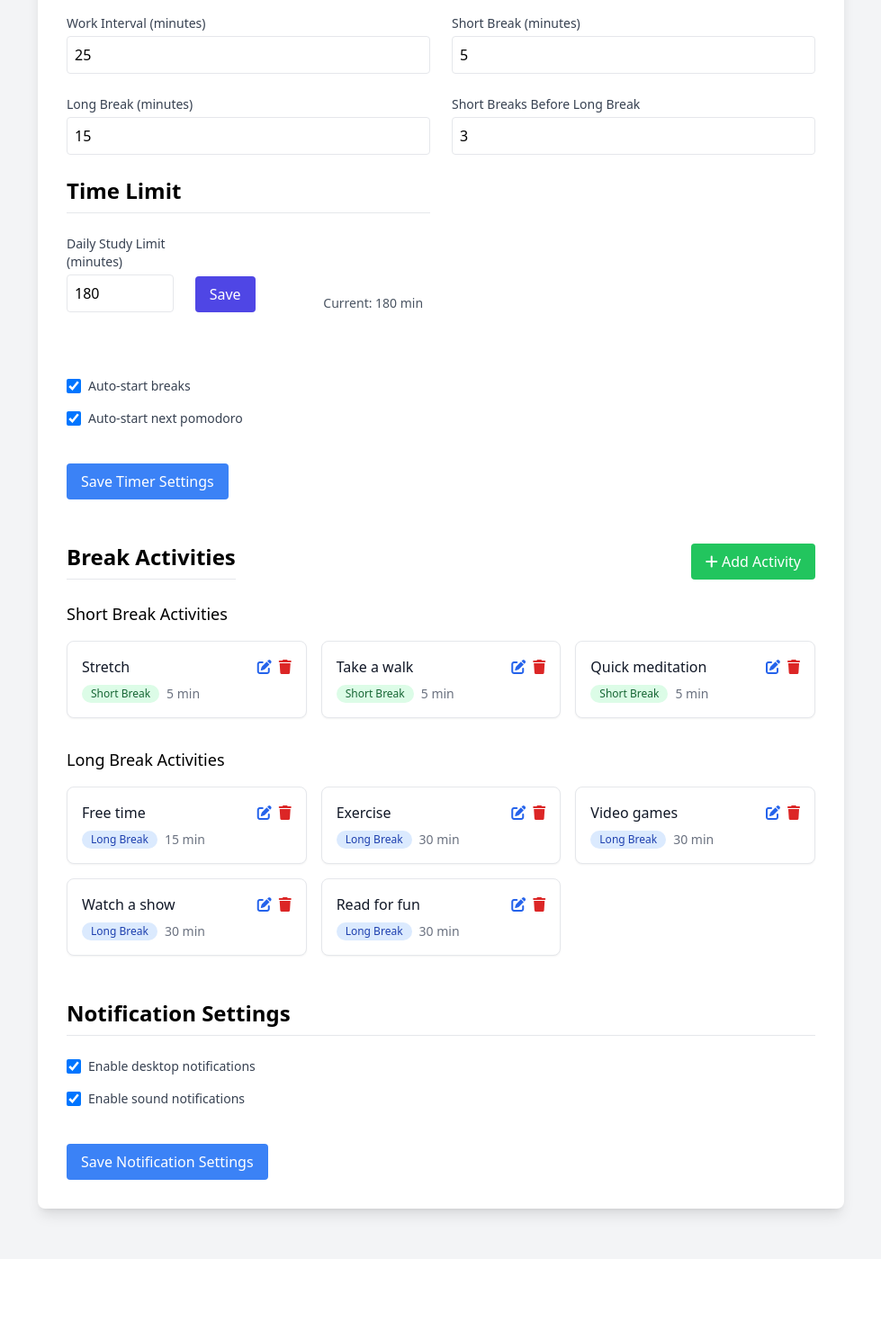
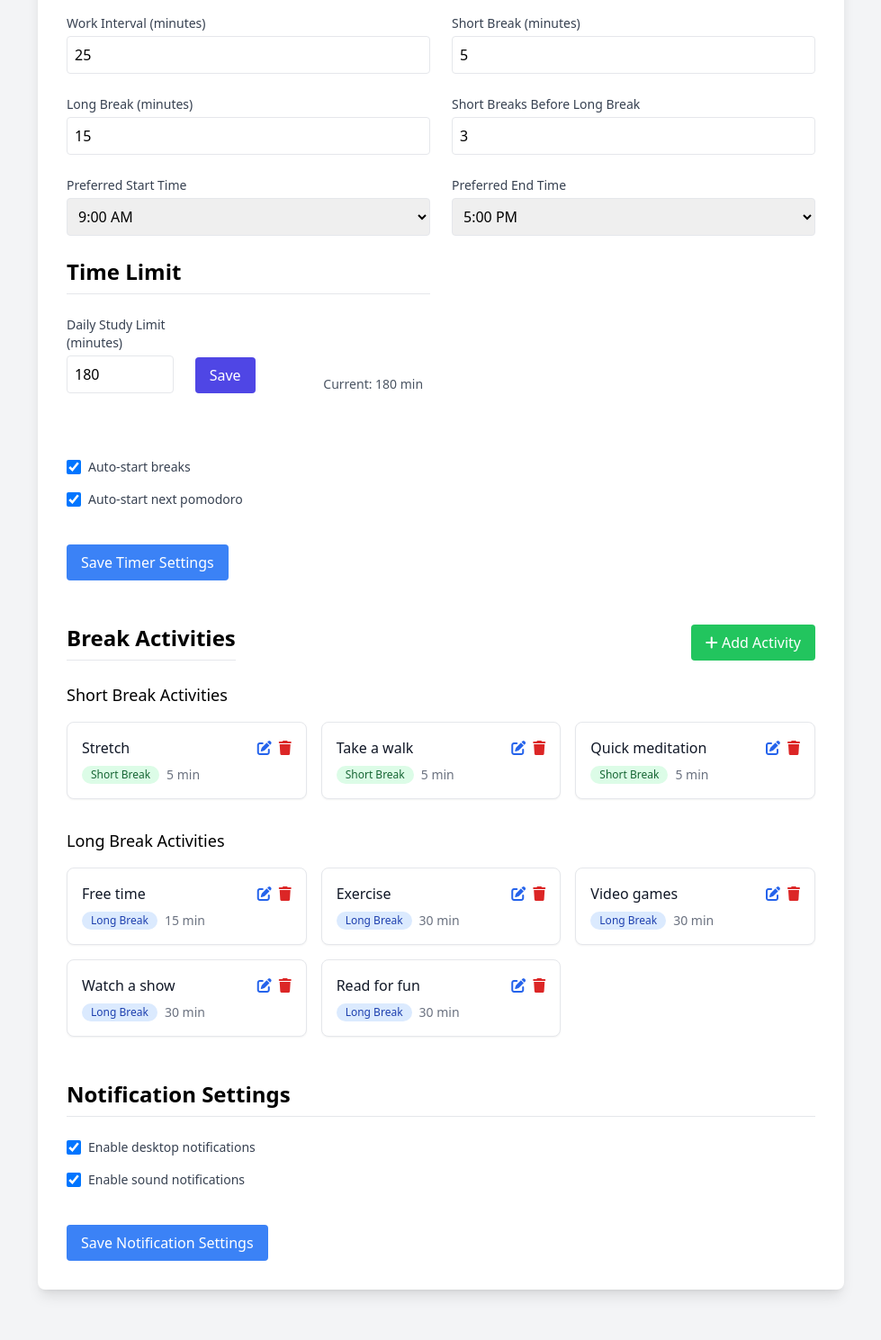
Before and after one commit to david801380511/timeflow, a FastAPI app: page /settings in a window 1280 px wide. Shown: the part 269-1758 px from the top of the page at 90% size, without its empty margins (150-1129 px from the left). Before the commit the page ends 1632 px from the top, so only its background shows below. Run offline with FastAPI, Linux system fonts and the light colour scheme; data comes from the database, SQL or seed files in the repository; some libraries are stand-ins or nearby versions.

Commit message:
feat: add preferred work hours with smart scheduling
Added comprehensive preferred work hours system:

Settings page improvements:
- Added "Preferred Start Time" dropdown (12 AM - 11 PM)
- Added "Preferred End Time" dropdown (12 AM - 11 PM)
- Default: 9 AM - 5 PM
- Settings persist to database and sync with auto-scheduler

Database changes:
- Added preferred_start_hour column to user_settings
- Added preferred_end_hour column to user_settings
- Migration script included

Smart scheduling algorithm:
- Respects preferred work hours by default
- Prioritizes 2-4 sessions per day (not just 1 block)
- Automatically adds breaks between consecutive sessions
- Bypass logic for urgent assignments:
  - If assignment can't fit in preferred hours AND is urgent
  - Extends to global hours (6 AM - 10 PM) as needed
  - Never schedules past 10 PM absolute limit

Example scenarios:
1. Normal: 5-hour assignment, 6 days available, prefer 1-4 PM
   → Schedules 2-3 blocks/day within 1-4 PM with breaks

2. Urgent: 10-hour assignment, due tomorrow, prefer 1-4 PM
   → Schedules blocks from 1-4 PM PLUS extends to 6 PM-8 PM

3. Very urgent: 15-hour assignment, due tomorrow, prefer 1-4 PM
   → Uses all available hours up to 10 PM limit

```diff
--- a/backend/models/models.py
+++ b/backend/models/models.py
@@ -29,6 +29,10 @@ class UserSettings(Base):
     auto_start_breaks = Column(Boolean, default=True)
     auto_start_pomodoros = Column(Boolean, default=True)
     long_break_delay = Column(Integer, default=15)  # minutes before suggesting long break activities
+
+    # Preferred work hours (in 24-hour format)
+    preferred_start_hour = Column(Integer, default=9)   # 9 AM
+    preferred_end_hour = Column(Integer, default=17)    # 5 PM (17:00)
 
     # Relationships
     break_activities = relationship("BreakActivity", back_populates="settings")
--- a/static/js/settings.js
+++ b/static/js/settings.js
@@ -53,6 +53,8 @@ function populateSettingsForm(settings) {
     document.getElementById('short-break').value = settings.short_break || 5;
     document.getElementById('long-break').value = settings.long_break || 15;
     document.getElementById('short-breaks-before-long').value = settings.short_breaks_before_long || 3;
+    document.getElementById('preferred-start-hour').value = settings.preferred_start_hour || 9;
+    document.getElementById('preferred-end-hour').value = settings.preferred_end_hour || 17;
     document.getElementById('auto-start-breaks').checked = settings.auto_start_breaks !== false; // Default to true
     document.getElementById('auto-start-pomodoros').checked = settings.auto_start_pomodoros !== false; // Default to true
 
@@ -190,6 +192,8 @@ async function handleTimerSettingsSubmit(e) {
         short_break: parseInt(formData.get('short_break')),
         long_break: parseInt(formData.get('long_break')),
         short_breaks_before_long: parseInt(formData.get('short_breaks_before_long')),
+        preferred_start_hour: parseInt(formData.get('preferred_start_hour')),
+        preferred_end_hour: parseInt(formData.get('preferred_end_hour')),
         auto_start_breaks: formData.get('auto_start_breaks') === 'on',
         auto_start_pomodoros: formData.get('auto_start_pomodoros') === 'on',
         long_break_delay: 15 // Default value, can be made configurable
--- a/templates/settings.html
+++ b/templates/settings.html
@@ -31,6 +31,66 @@
                             <label for="short-breaks-before-long" class="block text-sm font-medium text-gray-700 dark:text-gray-300 mb-1">Short Breaks Before Long Break</label>
                             <input type="number" id="short-breaks-before-long" name="short_breaks_before_long" min="1" max="10"
                                    class="w-full p-2 border dark:border-gray-600 rounded dark:bg-gray-700 dark:text-white focus:ring-2 focus:ring-blue-500 focus:border-blue-500">
+                        </div>
+                        <div>
+                            <label for="preferred-start-hour" class="block text-sm font-medium text-gray-700 dark:text-gray-300 mb-1">Preferred Start Time</label>
+                            <select id="preferred-start-hour" name="preferred_start_hour"
+                                   class="w-full p-2 border dark:border-gray-600 rounded dark:bg-gray-700 dark:text-white focus:ring-2 focus:ring-blue-500 focus:border-blue-500">
+                                <option value="0">12:00 AM</option>
+                                <option value="1">1:00 AM</option>
+                                <option value="2">2:00 AM</option>
+                                <option value="3">3:00 AM</option>
+                                <option value="4">4:00 AM</option>
+                                <option value="5">5:00 AM</option>
+                                <option value="6">6:00 AM</option>
+                                <option value="7">7:00 AM</option>
+                                <option value="8">8:00 AM</option>
+                                <option value="9" selected>9:00 AM</option>
+                                <option value="10">10:00 AM</option>
+                                <option value="11">11:00 AM</option>
+                                <option value="12">12:00 PM</option>
+                                <option value="13">1:00 PM</option>
+                                <option value="14">2:00 PM</option>
+                                <option value="15">3:00 PM</option>
+                                <option value="16">4:00 PM</option>
+                                <option value="17">5:00 PM</option>
+                                <option value="18">6:00 PM</option>
+                                <option value="19">7:00 PM</option>
+                                <option value="20">8:00 PM</option>
+                                <option value="21">9:00 PM</option>
+                                <option value="22">10:00 PM</option>
+                                <option value="23">11:00 PM</option>
+                            </select>
+                        </div>
+                        <div>
+                            <label for="preferred-end-hour" class="block text-sm font-medium text-gray-700 dark:text-gray-300 mb-1">Preferred End Time</label>
+                            <select id="preferred-end-hour" name="preferred_end_hour"
+                                   class="w-full p-2 border dark:border-gray-600 rounded dark:bg-gray-700 dark:text-white focus:ring-2 focus:ring-blue-500 focus:border-blue-500">
+                                <option value="0">12:00 AM</option>
+                                <option value="1">1:00 AM</option>
+                                <option value="2">2:00 AM</option>
+                                <option value="3">3:00 AM</option>
+                                <option value="4">4:00 AM</option>
+                                <option value="5">5:00 AM</option>
+                                <option value="6">6:00 AM</option>
+                                <option value="7">7:00 AM</option>
+                                <option value="8">8:00 AM</option>
+                                <option value="9">9:00 AM</option>
+                                <option value="10">10:00 AM</option>
+                                <option value="11">11:00 AM</option>
+                                <option value="12">12:00 PM</option>
+                                <option value="13">1:00 PM</option>
+                                <option value="14">2:00 PM</option>
+                                <option value="15">3:00 PM</option>
+                                <option value="16">4:00 PM</option>
+                                <option value="17" selected>5:00 PM</option>
+                                <option value="18">6:00 PM</option>
+                                <option value="19">7:00 PM</option>
+                                <option value="20">8:00 PM</option>
+                                <option value="21">9:00 PM</option>
+                                <option value="22">10:00 PM</option>
+                                <option value="23">11:00 PM</option>
+                            </select>
                         </div>
                         <!-- Time Limit Settings (Added) -->
                         <div class="mb-12">
```
Also changed, not shown: migrate_work_hours.py (added, +21 -0 lines), static/js/calendar.js (+40 -9 lines).
